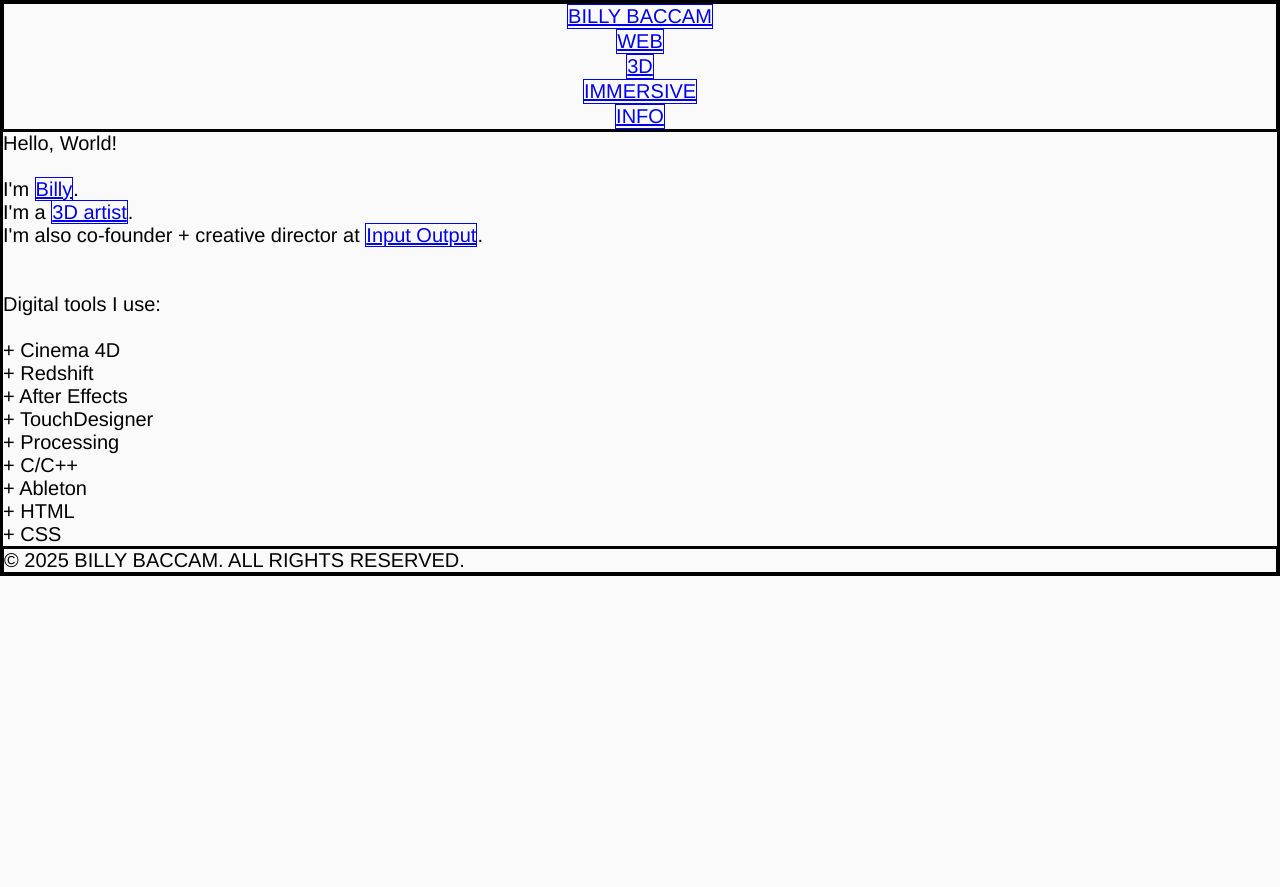
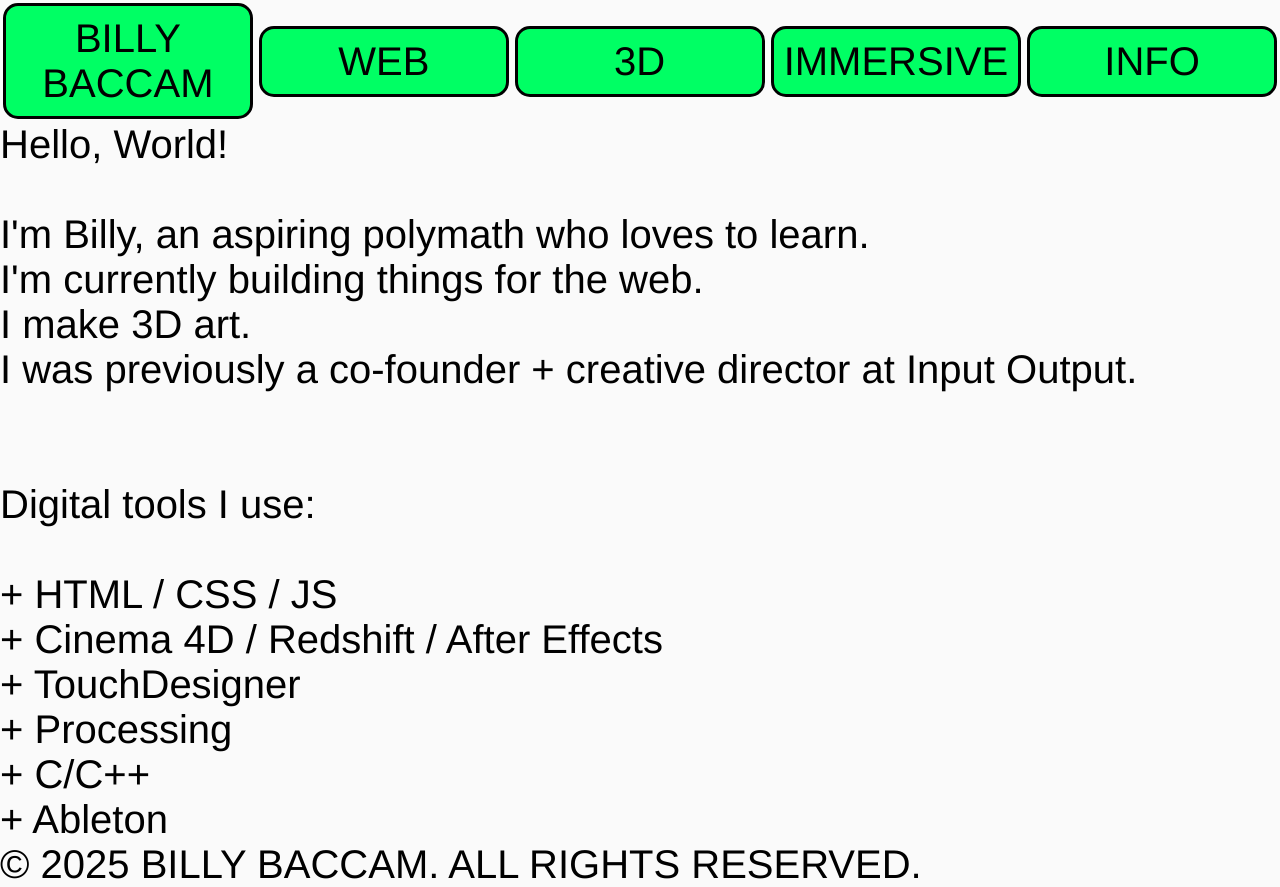
Before and after one commit to BACCAM/billyBaccamDotCom, a plain HTML site: page index.html in a window 1280 px wide. Before the commit the page ends 800 px from the top, so only its background shows below. Drawn offline with Linux system fonts and the light colour scheme.

Commit message:
create nav bar buttons

```diff
--- a/assets/css/style.css
+++ b/assets/css/style.css
@@ -1,31 +1,46 @@
+:root {
+    --border-color: #000000;
+}
+
 * {
     margin: 0;
     padding: 0;
     box-sizing: border-box;
-    border: 1px solid;
+   /* border: 1px solid; */
 }
 
 body {
     font-family: 'Helvetica', 'Arial', sans-serif;
-    font-size: 20px;
+    font-size: 40px;
     background-color: #fafafa;
 }
 
 nav {
     display: flex;
     flex-direction: column;
-    align-items: flex-start;
     align-items: center;
+
 }
 
+nav a {
+    width: 95%;
+    padding: 10px;
+    margin: 3px;
+    border: 3px solid black;
+    border-radius: 15px;
+    background: rgb(0, 255, 100);
+    text-align: center;
+}
 
-@media (min width: 1024px){
+a {
+    text-decoration: none;
+    color: #000000;
+}
+
+@media (min-width: 1024px){
     nav {
-        display: flex;
         flex-direction: row;
-        align-items: flex-start;
         justify-content: space-evenly;
-        align-items: center;
     }
 }
 
```
Also changed, not shown: index.html (+7 -8 lines).
